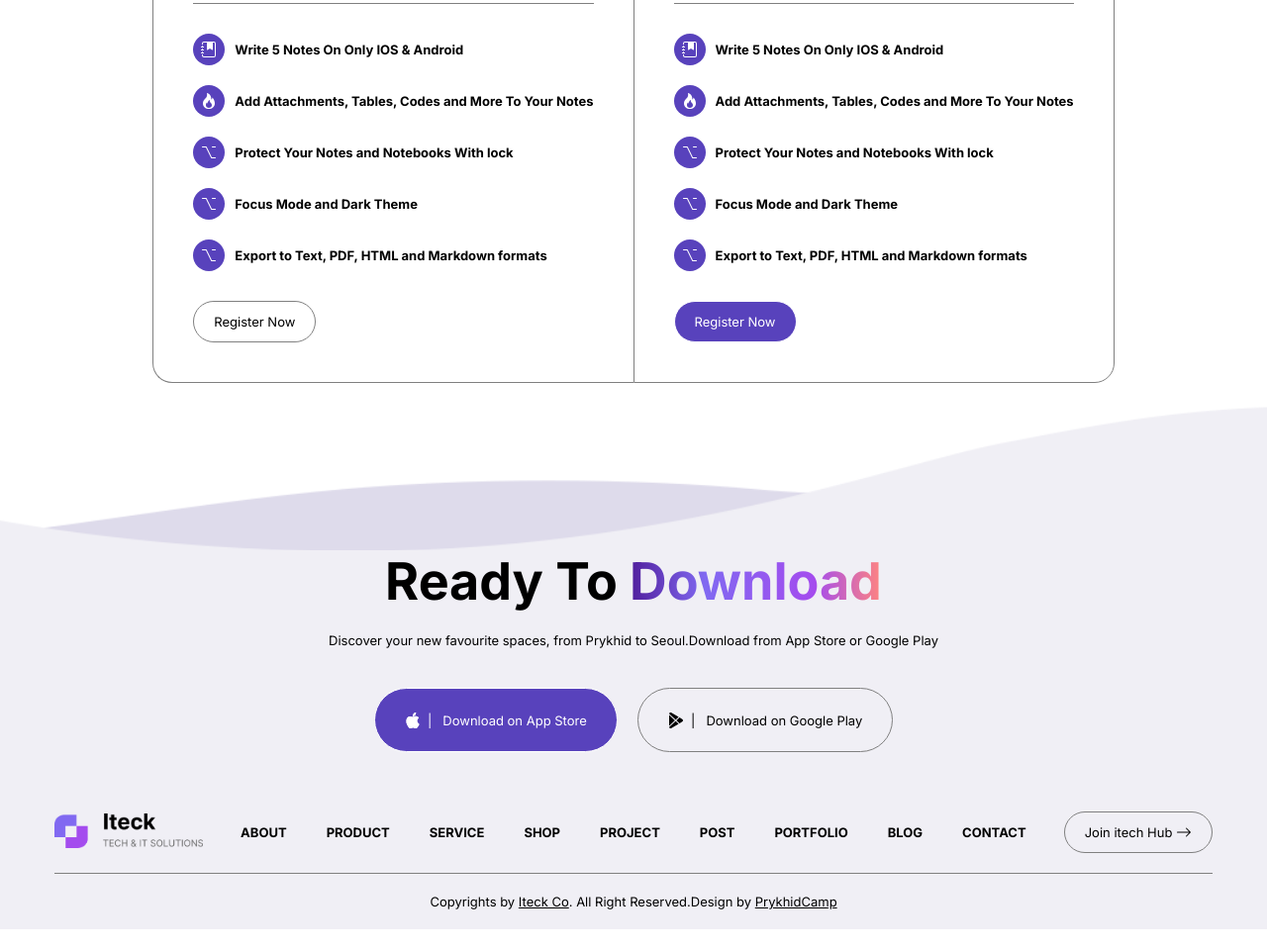
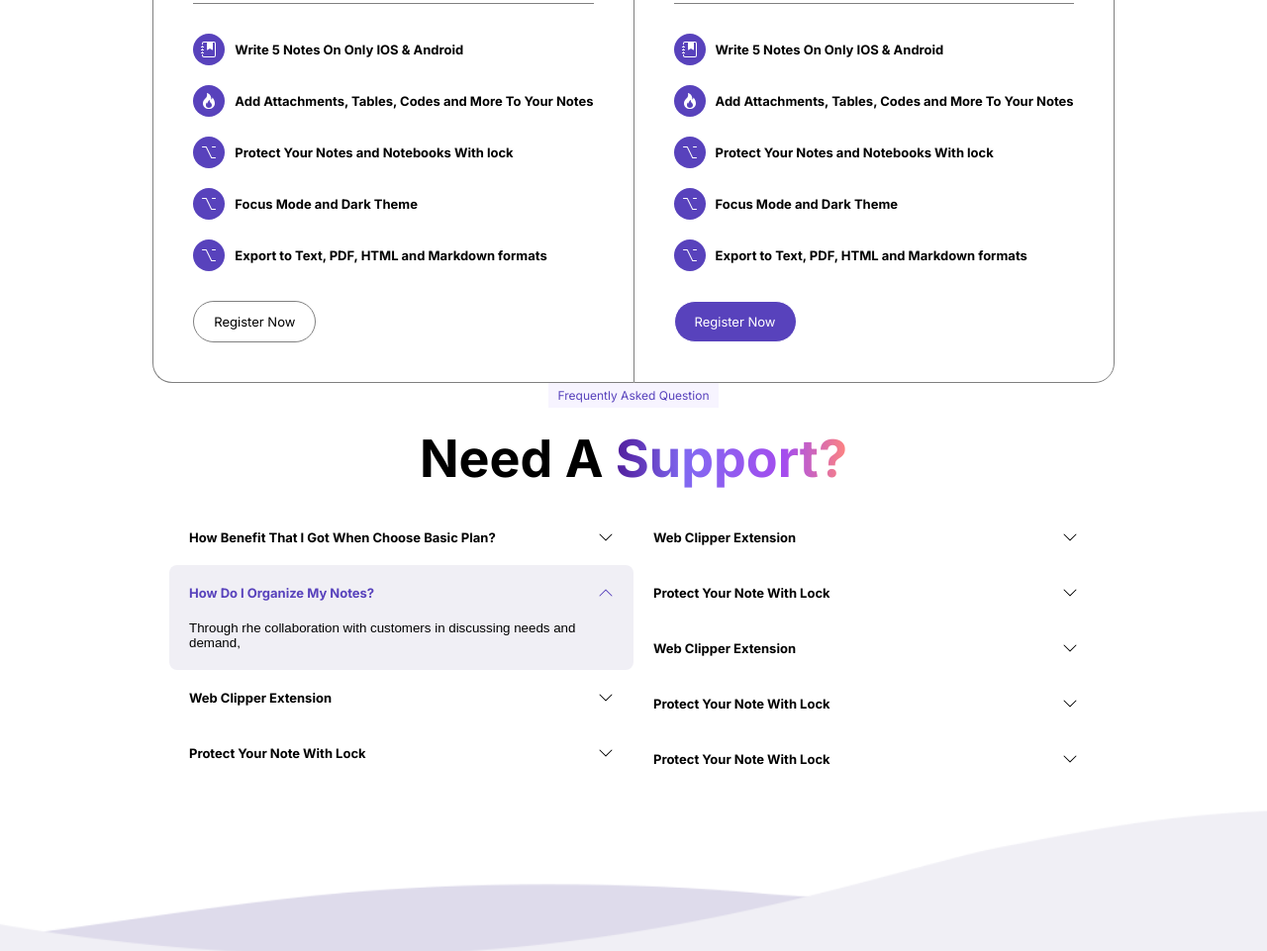
Before and after one commit to AnjeiPrykhid/itech, a website built with Vite: page index.html in a window 1280 px wide. Shown: the part 5892-6853 px from the top of the page at 99% size. Before the commit the page ends 6831 px from the top, so only its background shows below. Built offline with nearby package versions, Linux system fonts and the light colour scheme.

Commit message:
section support

```diff
--- a/index.html
+++ b/index.html
@@ -657,6 +657,112 @@
       </div>
 
     </section>
+
+    <section class="support">
+      <div class="container support__container">
+        <p class="text_with-bg">Frequently Asked Question</p>
+        <p class="text_biggest">Need A <span class="text_gradient">Support?</span></p>
+        <div class="support__box">
+          <div class="support__left">
+
+            <button class="button-dropdown button-dropdown_support">
+              <div class="button-dropdown_top">
+             <p class="text text__bold">How Benefit That I Got When Choose Basic Plan?</p>
+             <svg xmlns="http://www.w3.org/2000/svg" width="16" height="16" fill="currentColor" class="bi bi-chevron-down" viewBox="0 0 16 16">
+              <path fill-rule="evenodd" d="M1.646 4.646a.5.5 0 0 1 .708 0L8 10.293l5.646-5.647a.5.5 0 0 1 .708.708l-6 6a.5.5 0 0 1-.708 0l-6-6a.5.5 0 0 1 0-.708z"/>
+            </svg>
+              </div>
+
+            </button>
+
+            <button class="button-dropdown button-dropdown_active button-dropdown_support">
+              <div class="button-dropdown_top">
+             <p class="text text__bold">How Do I Organize My Notes?</p>
+             <svg xmlns="http://www.w3.org/2000/svg" width="16" height="16" fill="currentColor" class="bi bi-chevron-down" viewBox="0 0 16 16">
+              <path fill-rule="evenodd" d="M1.646 4.646a.5.5 0 0 1 .708 0L8 10.293l5.646-5.647a.5.5 0 0 1 .708.708l-6 6a.5.5 0 0 1-.708 0l-6-6a.5.5 0 0 1 0-.708z"/>
+            </svg>
+              </div>
+              <p class="button-dropdown_buttom">
+                Through rhe collaboration with customers in discussing needs and demand,
+                </p>
+            </button>
+
+            <button class="button-dropdown button-dropdown_support">
+              <div class="button-dropdown_top">
+             <p class="text text__bold">Web Clipper Extension</p>
+             <svg xmlns="http://www.w3.org/2000/svg" width="16" height="16" fill="currentColor" class="bi bi-chevron-down" viewBox="0 0 16 16">
+              <path fill-rule="evenodd" d="M1.646 4.646a.5.5 0 0 1 .708 0L8 10.293l5.646-5.647a.5.5 0 0 1 .708.708l-6 6a.5.5 0 0 1-.708 0l-6-6a.5.5 0 0 1 0-.708z"/>
+            </svg>
+              </div>
+
+            </button>
+
+            <button class="button-dropdown button-dropdown_support">
+              <div class="button-dropdown_top">
+             <p class="text text__bold">Protect Your Note With Lock</p>
+             <svg xmlns="http://www.w3.org/2000/svg" width="16" height="16" fill="currentColor" class="bi bi-chevron-down" viewBox="0 0 16 16">
+              <path fill-rule="evenodd" d="M1.646 4.646a.5.5 0 0 1 .708 0L8 10.293l5.646-5.647a.5.5 0 0 1 .708.708l-6 6a.5.5 0 0 1-.708 0l-6-6a.5.5 0 0 1 0-.708z"/>
+            </svg>
+              </div>
+
+            </button>
+          </div>
+
+          <div class="support__right">
+            <button class="button-dropdown button-dropdown_support">
+              <div class="button-dropdown_top">
+             <p class="text text__bold">Web Clipper Extension</p>
+             <svg xmlns="http://www.w3.org/2000/svg" width="16" height="16" fill="currentColor" class="bi bi-chevron-down" viewBox="0 0 16 16">
+              <path fill-rule="evenodd" d="M1.646 4.646a.5.5 0 0 1 .708 0L8 10.293l5.646-5.647a.5.5 0 0 1 .708.708l-6 6a.5.5 0 0 1-.708 0l-6-6a.5.5 0 0 1 0-.708z"/>
+            </svg>
+              </div>
+
+            </button>
+
+            <button class="button-dropdown button-dropdown_support">
+              <div class="button-dropdown_top">
+             <p class="text text__bold">Protect Your Note With Lock</p>
+             <svg xmlns="http://www.w3.org/2000/svg" width="16" height="16" fill="currentColor" class="bi bi-chevron-down" viewBox="0 0 16 16">
+              <path fill-rule="evenodd" d="M1.646 4.646a.5.5 0 0 1 .708 0L8 10.293l5.646-5.647a.5.5 0 0 1 .708.708l-6 6a.5.5 0 0 1-.708 0l-6-6a.5.5 0 0 1 0-.708z"/>
+            </svg>
+              </div>
+
+            </button>
+
+            <button class="button-dropdown button-dropdown_support">
+              <div class="button-dropdown_top">
+             <p class="text text__bold">Web Clipper Extension</p>
+             <svg xmlns="http://www.w3.org/2000/svg" width="16" height="16" fill="currentColor" class="bi bi-chevron-down" viewBox="0 0 16 16">
+              <path fill-rule="evenodd" d="M1.646 4.646a.5.5 0 0 1 .708 0L8 10.293l5.646-5.647a.5.5 0 0 1 .708.708l-6 6a.5.5 0 0 1-.708 0l-6-6a.5.5 0 0 1 0-.708z"/>
+            </svg>
+              </div>
+
+            </button>
+
+            <button class="button-dropdown button-dropdown_support">
+              <div class="button-dropdown_top">
+             <p class="text text__bold">Protect Your Note With Lock</p>
+             <svg xmlns="http://www.w3.org/2000/svg" width="16" height="16" fill="currentColor" class="bi bi-chevron-down" viewBox="0 0 16 16">
+              <path fill-rule="evenodd" d="M1.646 4.646a.5.5 0 0 1 .708 0L8 10.293l5.646-5.647a.5.5 0 0 1 .708.708l-6 6a.5.5 0 0 1-.708 0l-6-6a.5.5 0 0 1 0-.708z"/>
+            </svg>
+              </div>
+
+            </button>
+
+            <button class="button-dropdown button-dropdown_support">
+              <div class="button-dropdown_top">
+             <p class="text text__bold">Protect Your Note With Lock</p>
+             <svg xmlns="http://www.w3.org/2000/svg" width="16" height="16" fill="currentColor" class="bi bi-chevron-down" viewBox="0 0 16 16">
+              <path fill-rule="evenodd" d="M1.646 4.646a.5.5 0 0 1 .708 0L8 10.293l5.646-5.647a.5.5 0 0 1 .708.708l-6 6a.5.5 0 0 1-.708 0l-6-6a.5.5 0 0 1 0-.708z"/>
+            </svg>
+              </div>
+
+            </button>
+          </div>
+        </div>
+
+      </div>
+    </section>
     </main>
 
     <footer>
@@ -669,7 +775,6 @@
             Discover your new favourite spaces, from Prykhid to Seoul.Download
             from App Store or Google Play
           </p>
-
 
           </div>
           <div class="footer__buttons">
--- a/pages/initial/index.scss
+++ b/pages/initial/index.scss
@@ -10,3 +10,4 @@
 @use'./testomonials.scss';
 @use'./card.scss';
 @use'./pricing.scss';
+@use'./support.scss';
--- a/pages/initial/pricing.scss
+++ b/pages/initial/pricing.scss
@@ -28,7 +28,7 @@
         display: flex;
         flex-direction: column;
         gap: var(--gap);
-        flex-wrap: wrap;
+
 
         @media (min-width: var.$bigger-tablet) {
             flex-direction: row;
--- /dev/null
+++ b/pages/initial/support.scss
@@ -0,0 +1,45 @@
+@use'./../../styles/variables.scss' as var;
+@use'./mixins.scss' as LocalMixins;
+@use'./../../styles/mixins.scss' as maxinis;
+
+.support {
+    $double-gap: calc(var(--gap)* 2);
+
+    display: flex;
+    justify-content: center;
+    width: 100%;
+    position: relative;
+
+
+    &__container {
+        display: flex;
+        flex-direction: column;
+        align-items: center;
+        gap: var(--gap);
+
+        // @media (min-width: var.$desktop) {
+        //     flex-direction: row;
+        //    }
+
+       }
+
+&__box {
+    display: flex;
+    flex-direction: column;
+
+    @media (min-width: var.$bigger-tablet) {
+        flex-direction: row;
+    }
+}
+
+    &__left {
+        display: flex;
+        flex-direction: column;
+    }
+    &__right {
+        display: flex;
+        flex-direction: column;
+    }
+
+
+}
```
